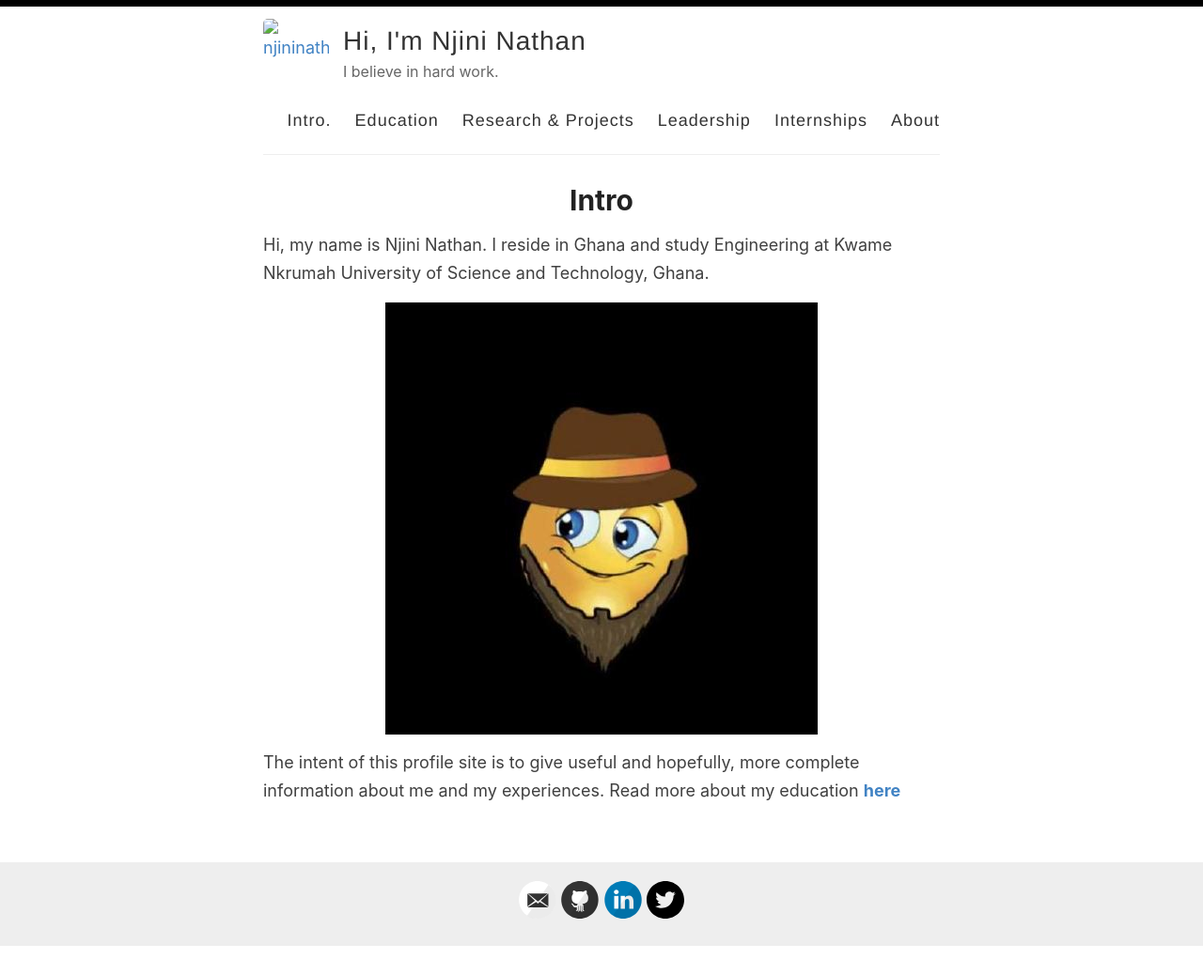
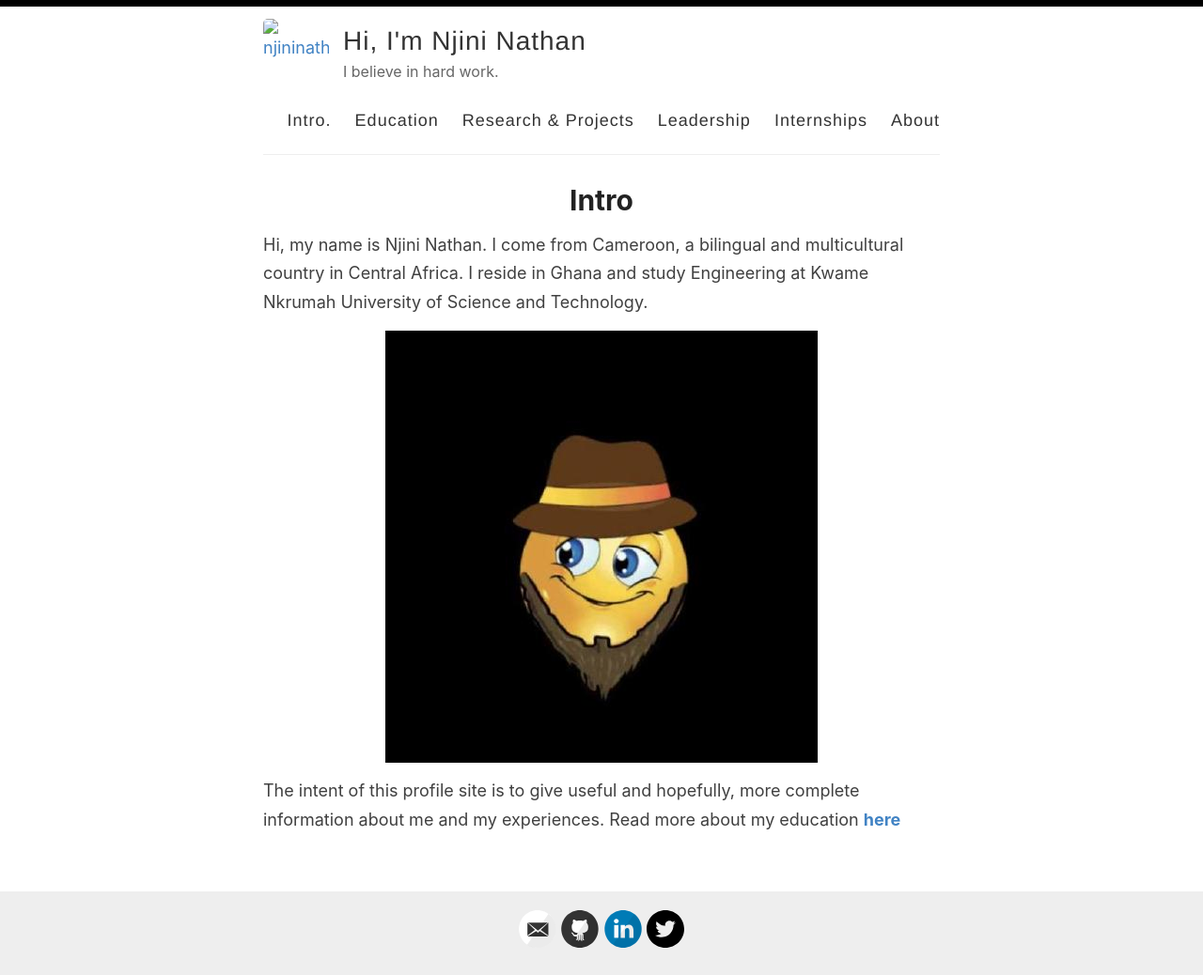
Before and after one commit to njininathan/njininathan.github.io, a Jekyll site: the page built from _pages/intro.md, in a window 1280 px wide. Shown: the whole page at 94% size. Built offline with Jekyll 4.4.1, drawn with Linux system fonts in a browser that asks for light colours; before the commit the page ends 1008 px from its top, so only the background shows below that.

Commit message:
Update intro.md

```diff
--- a/_pages/intro.md
+++ b/_pages/intro.md
@@ -4,7 +4,7 @@
 title: Intro
 ---
 
-Hi, my name is Njini Nathan. I reside in Ghana and study Engineering at Kwame Nkrumah University of Science and Technology, Ghana.
+Hi, my name is Njini Nathan. I come from Cameroon, a bilingual and multicultural country in Central Africa. I reside in Ghana and study Engineering at Kwame Nkrumah University of Science and Technology.
 
 ![My Photograph](/images/profile.jpg)
 
```
